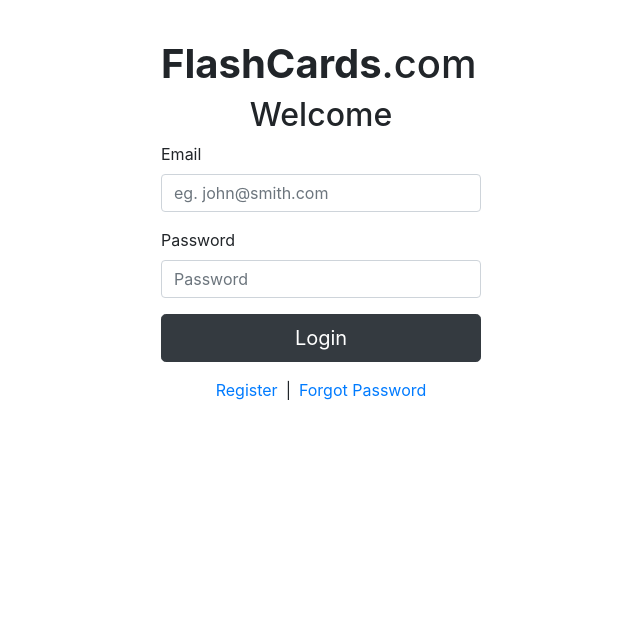
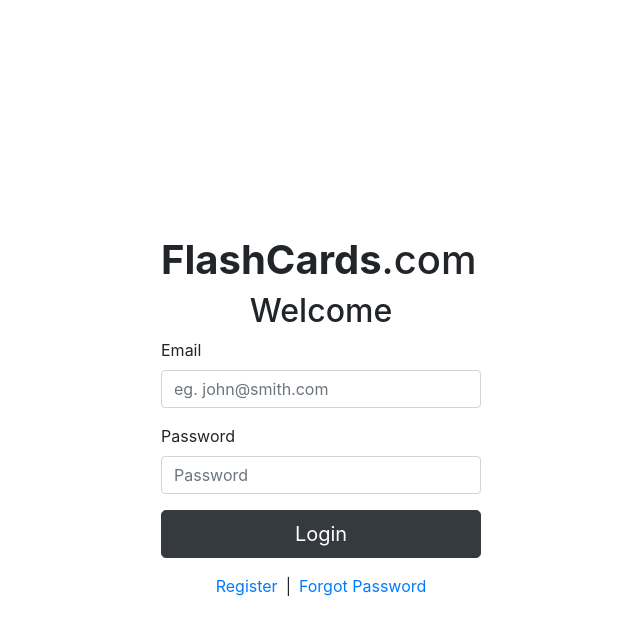
Before and after one commit to ronan-f/flash-cards, a React (Create React App) app in the folder client/: page / in a window 1280 px wide. Shown: the top 634 px of the page, without its empty margins (319-959 px from the left). Built offline with nearby package versions, Linux system fonts and the light colour scheme.

Commit message:
Added vertical center class

```diff
--- a/client/src/pages/Login/Login.styles.scss
+++ b/client/src/pages/Login/Login.styles.scss
@@ -3,5 +3,12 @@
   max-width: 350px;
   padding: 15px;
   margin: auto;
-  height: 100%;
 }
+
+.vertical-center {
+  min-height: 100%;
+  min-height: 100vh;
+
+  display: flex;
+  align-items: center;
+}
```
